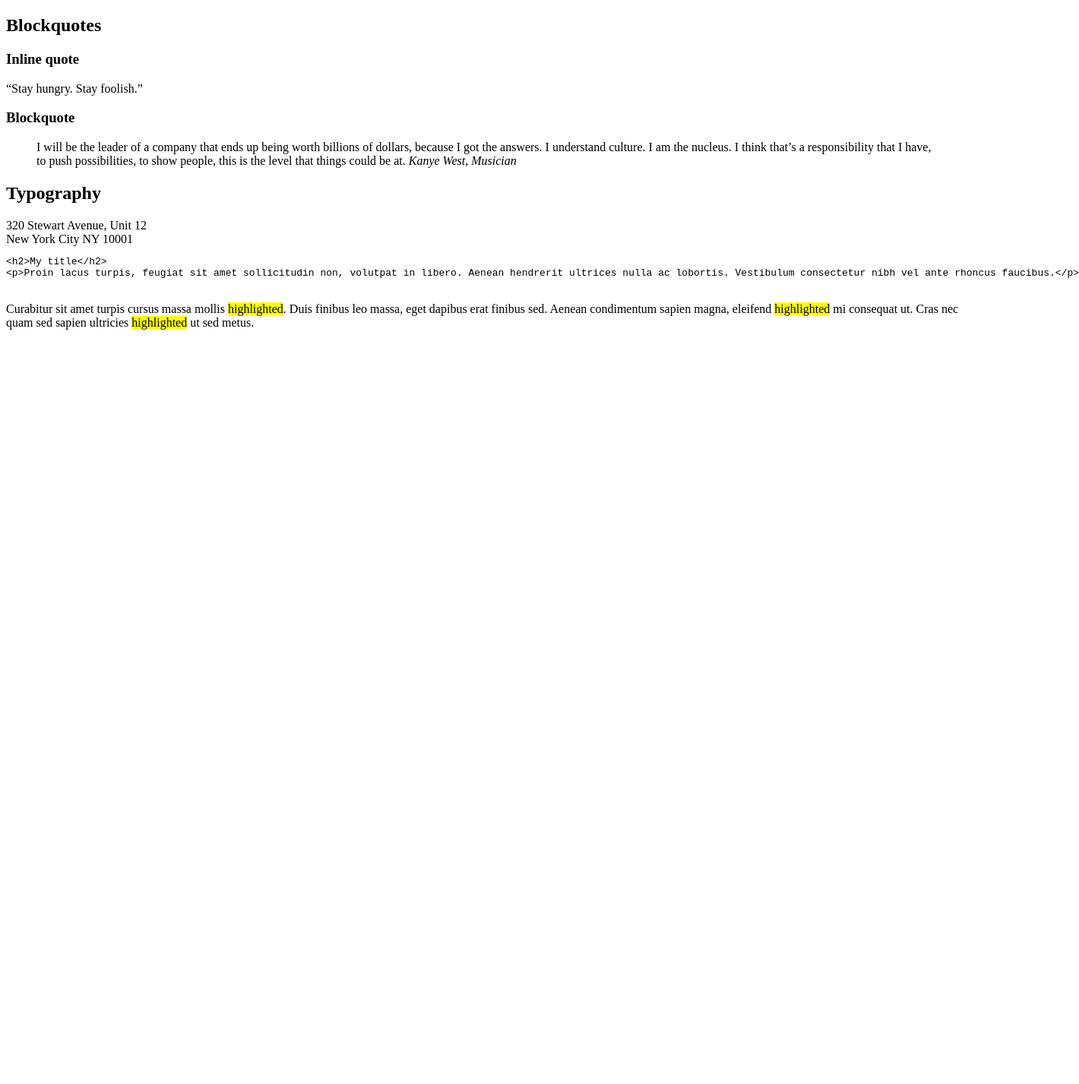
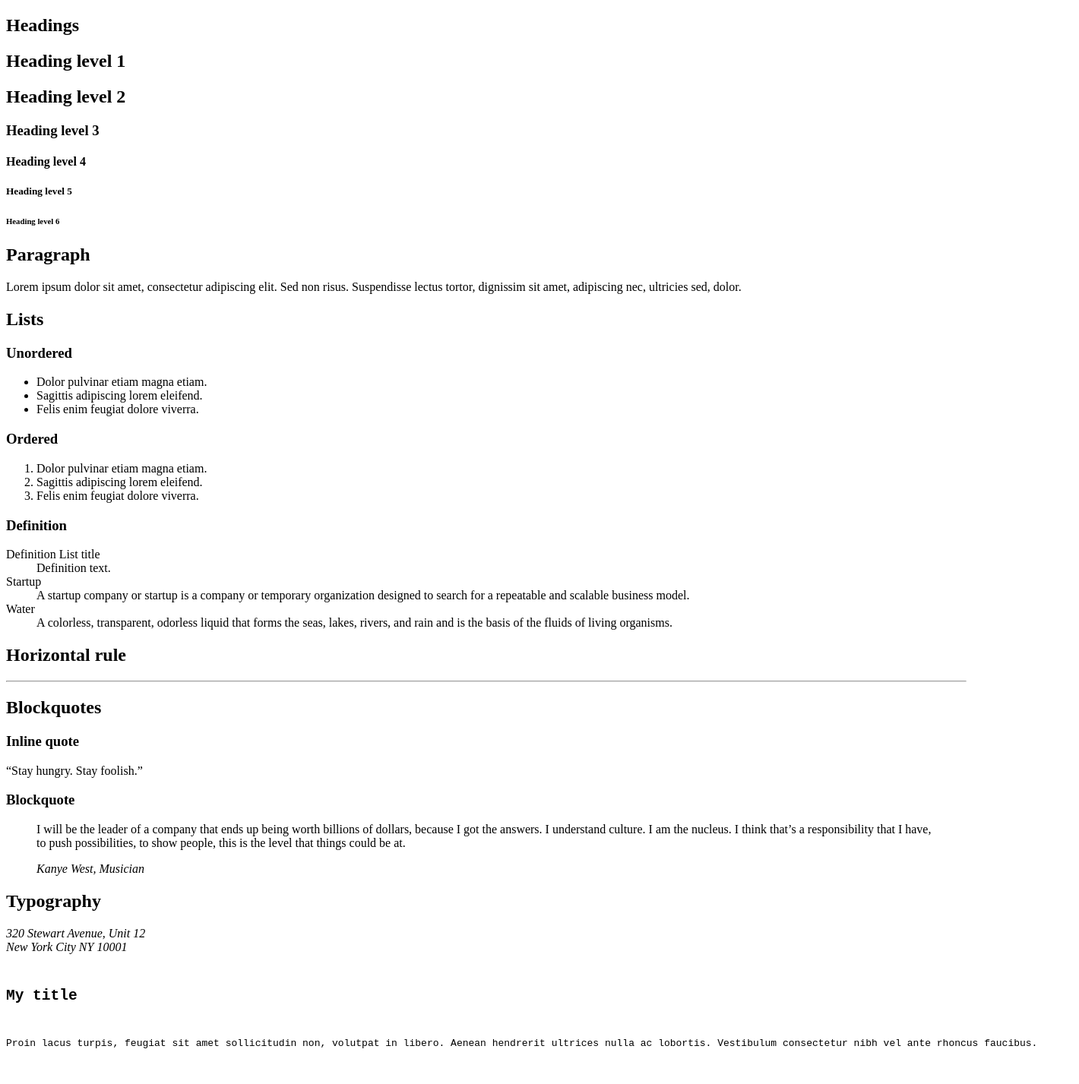
Before and after one commit to Saad5840/holbertonschool-web_front_end, a plain HTML site: page html_advanced/32-styleguide.html in a window 1280 px wide. Shown: the top 1427 px of the page at 76% size, 1420 px wide, since content can reach past the window. Before the commit the page ends 800 px from the top, so only its background shows below. Drawn offline with Linux system fonts and the light colour scheme.

Commit message:
32-styleguide.html

```diff
--- a/html_advanced/32-styleguide.html
+++ b/html_advanced/32-styleguide.html
@@ -10,36 +10,92 @@
   </head>
 
   <body>
-  <header>
-  </header>
+    <header></header>
 
     <main>
+      <section>
+        <header>
+          <h2>Headings</h2>
+        </header>
+        <h1>Heading level 1</h1>
+        <h2>Heading level 2</h2>
+        <h3>Heading level 3</h3>
+        <h4>Heading level 4</h4>
+        <h5>Heading level 5</h5>
+        <h6>Heading level 6</h6>
+      </section>
 
-    <!-- Other sections (Headings, Paragraphs, Lists, Horizontal rule, Blockquotes) -->
+      <section>
+        <header>
+          <h2>Paragraph</h2>
+        </header>
+        <p>Lorem ipsum dolor sit amet, consectetur adipiscing elit. Sed non risus. Suspendisse lectus tortor, dignissim sit amet, adipiscing nec, ultricies sed, dolor.</p>
+      </section>
+
+      <!-- Lists -->
+      <section>
+        <header>
+          <h2>Lists</h2>
+        </header>
+        <div>
+          <h3>Unordered</h3>
+          <ul>
+            <li>Dolor pulvinar etiam magna etiam.</li>
+            <li>Sagittis adipiscing lorem eleifend.</li>
+            <li>Felis enim feugiat dolore viverra.</li>
+          </ul>
+
+          <h3>Ordered</h3>
+          <ol>
+            <li>Dolor pulvinar etiam magna etiam.</li>
+            <li>Sagittis adipiscing lorem eleifend.</li>
+            <li>Felis enim feugiat dolore viverra.</li>
+          </ol>
+
+          <h3>Definition</h3>
+          <dl>
+            <dt>Definition List title</dt>
+            <dd>Definition text.</dd>
+            <dt>Startup</dt>
+            <dd>A startup company or startup is a company or temporary organization designed to search for a repeatable and scalable business model.</dd>
+            <dt>Water</dt>
+            <dd>A colorless, transparent, odorless liquid that forms the seas, lakes, rivers, and rain and is the basis of the fluids of living organisms.</dd>
+          </dl>
+        </div>
+      </section>
+
+      <!-- Horizontal rule -->
+      <section>
+        <header>
+          <h2>Horizontal rule</h2>
+        </header>
+        <div>
+          <hr />
+        </div>
+      </section>
 
       <!-- Blockquotes -->
       <section>
         <header>
           <h2>Blockquotes</h2>
         </header>
-
         <div>
           <h3>Inline quote</h3>
-        <q>Stay hungry. Stay foolish.</q>
+          <p><q>Stay hungry. Stay foolish.</q></p>
         </div>
-
         <div>
           <h3>Blockquote</h3>
           <blockquote>
-          I will be the leader of a company that ends up being worth billions of dollars,
-          because I got the answers. I understand culture. I am the nucleus. I think that’s a responsibility
-          that I have, to push possibilities, to show people, this is the level that things could be at.
+            <p>
+              I will be the leader of a company that ends up being worth billions of dollars, because I got the answers.
+              I understand culture. I am the nucleus. I think that’s a responsibility that I have, to push possibilities,
+              to show people, this is the level that things could be at.
+            </p>
             <cite>Kanye West, Musician</cite>
           </blockquote>
         </div>
       </section>
 
-    <!-- Typography -->
       <!-- Typography -->
       <section>
         <header>
@@ -47,31 +103,28 @@
         </header>
 
         <div>
+          <address>
             320 Stewart Avenue, Unit 12<br />
             New York City NY 10001
+          </address>
         </div>
 
         <div>
-        <pre>
-&lt;h2&gt;My title&lt;/h2&gt;
-&lt;p&gt;Proin lacus turpis, feugiat sit amet sollicitudin non, volutpat in libero. Aenean hendrerit ultrices nulla ac lobortis. Vestibulum consectetur nibh vel ante rhoncus faucibus.&lt;/p&gt;
-        </pre>
+          <pre><code>
+<h2>My title</h2>
+<p>Proin lacus turpis, feugiat sit amet sollicitudin non, volutpat in libero. Aenean hendrerit ultrices nulla ac lobortis. Vestibulum consectetur nibh vel ante rhoncus faucibus.</p>
+          </code></pre>
         </div>
 
         <div>
           <p>
             Curabitur sit amet turpis cursus massa mollis
             <mark>highlighted</mark>. Duis finibus leo massa, eget dapibus erat finibus sed.
-          Aenean condimentum sapien magna, eleifend
-          <mark>highlighted</mark> mi consequat ut. Cras nec quam sed sapien ultricies
-          <mark>highlighted</mark> ut sed metus.
+            Aenean condimentum sapien magna, eleifend <mark>highlighted</mark> mi consequat ut.
+            Cras nec quam sed sapien ultricies <mark>highlighted</mark> ut sed metus.
           </p>
         </div>
       </section>
-
     </main>
-
-  <footer>
-  </footer>
   </body>
 </html>
```
Lines whose indentation alone changed are shown as unchanged.
